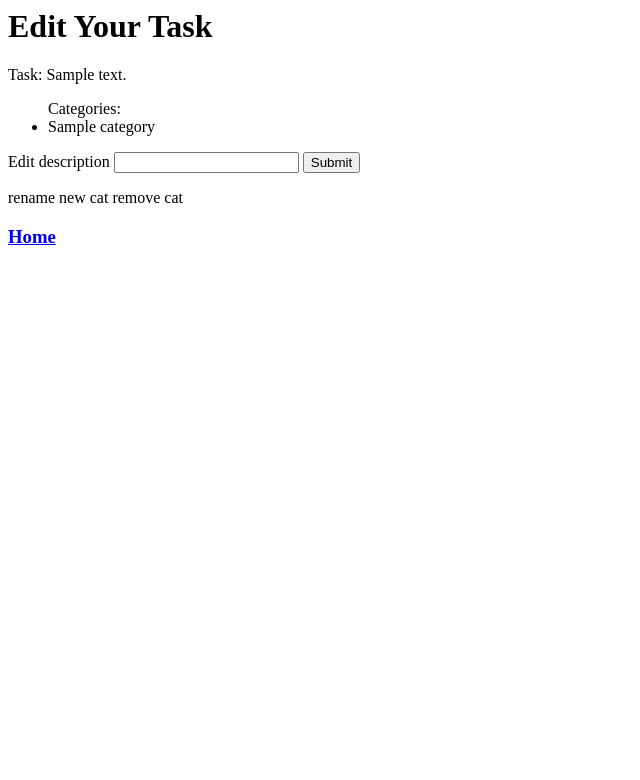
After one commit to kbulloch/ToDoMany, a PHP site: template views/edit_task.twig in a window 1280 px wide. The commit adds this page. Shown: the top 780 px of the page, without its empty margins (0-640 px from the left). Run offline with PHP 8.4, Linux system fonts and the light colour scheme; the template is opened without the code that fills it: most values are stand-ins (such as "Sample title", 1, 10 or a date in 2020); some libraries are stand-ins or nearby versions.

Commit message:
Add ability to edit a single task

```diff
--- a/views/alltasks.twig
+++ b/views/alltasks.twig
@@ -3,7 +3,7 @@
         <title>Your Task</title>
     </head>
     <body>
-        <p> What up Kyle?</p>
+        <h2> What up Kyle?</h2>
 
         <form action="/tasks" method="post">
             <label for="description">Enter new task description</label>
@@ -22,7 +22,7 @@
         </p>
             {% for task in tasks %}
                 <p>
-                    {{ task.getDescription }}
+                    <a href="/tasks/{{task.getId}}/edit">{{ task.getDescription }}</a>
                     {% for category in task.getCategories %}
                         <ul>
                             <li>{{ category.getName }}</li>
--- /dev/null
+++ b/views/edit_task.twig
@@ -0,0 +1,32 @@
+<html>
+    <head>
+        <title>Edit Your Task</title>
+    </head>
+    <body>
+        <h1>Edit Your Task</h1>
+        <p>
+            Task: {{my_task.getDescription}}
+            <ul>
+            Categories:
+                {% for category in categories %}
+
+                    <li>{{ category.getName }}</li>
+
+                {% endfor %}
+            </ul>
+        </p>
+        <form action="/tasks/{{ my_task.getId }}/edit" method="post">
+            <input type="hidden" name="_method" value="patch">
+            <label for="new_description">Edit description</label>
+            <input type="text" name="new_description">
+            <button type="submit">Submit</button>
+
+        </form>
+
+        rename
+        new cat
+        remove cat
+        <h3><a href="/">Home</a></h3>
+
+    </body>
+</html>
```
Also changed, not shown: app/app.php (+28 -2 lines), views/categories.twig (+7 -3 lines), views/edit_categories.twig (added, +22 -0 lines).
